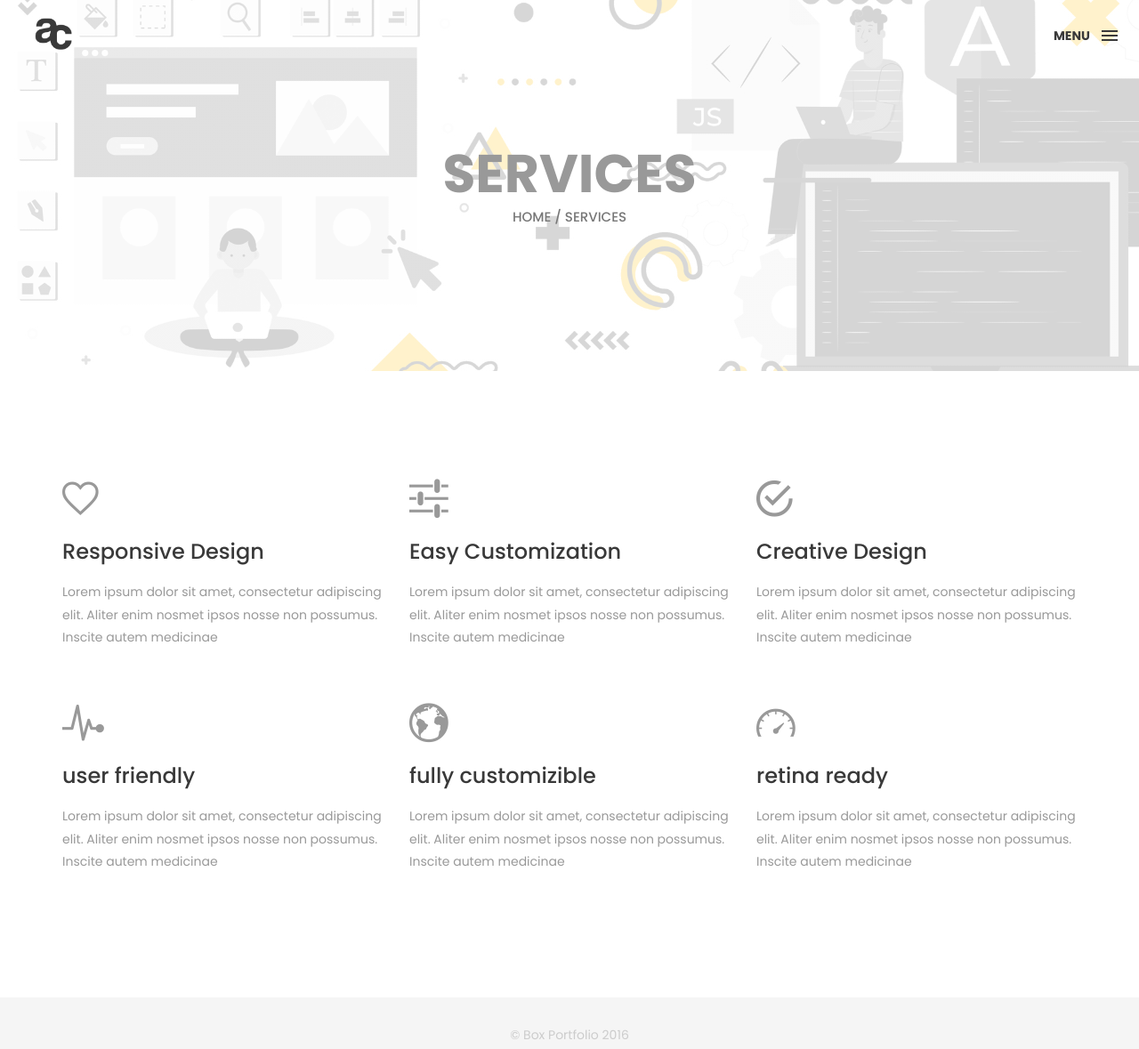
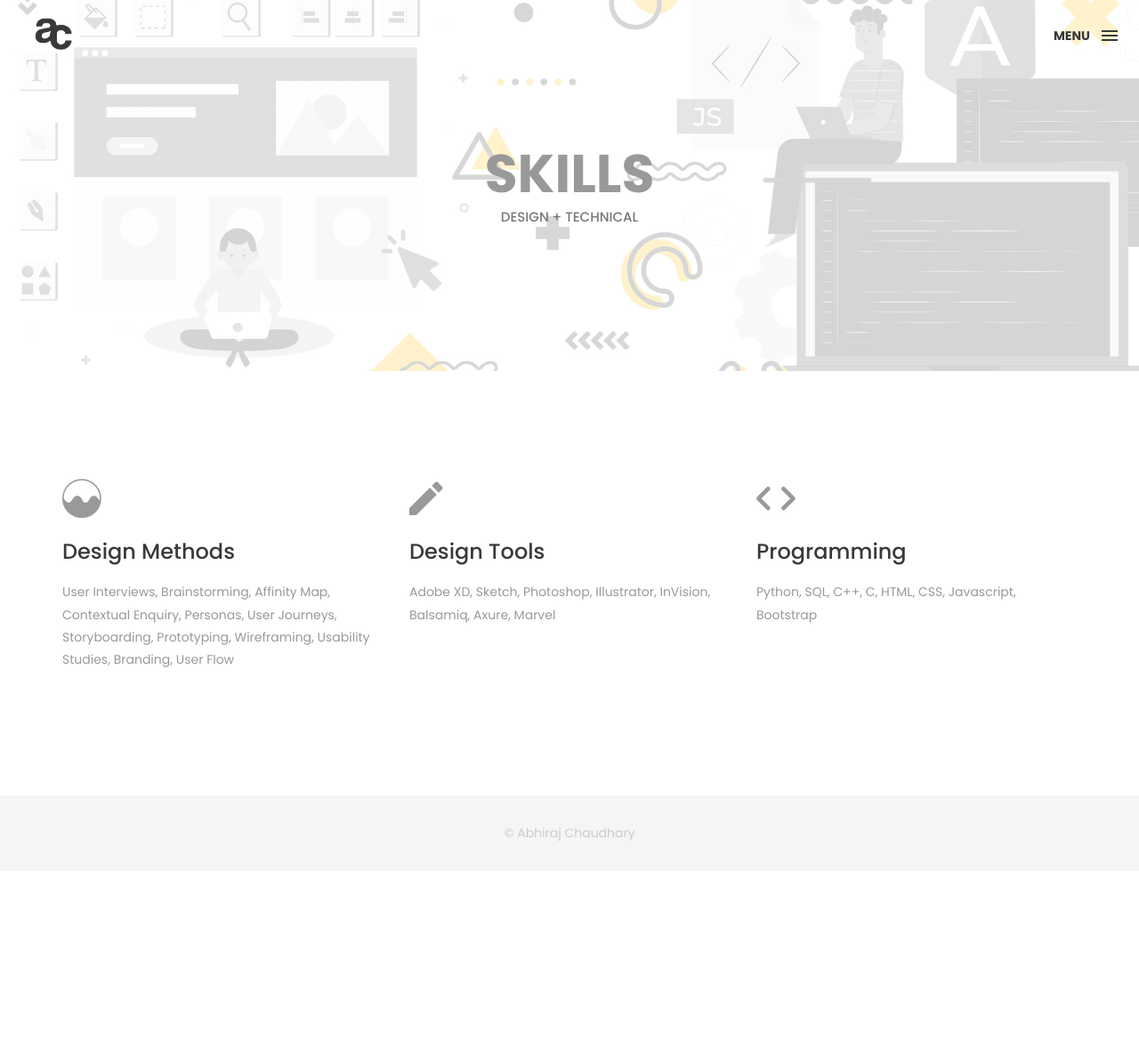
Before and after one commit to abhirajchaudhary/abhirajchaudhary, a plain HTML site: page services.html in a window 1280 px wide. Shown: the whole page at 89% size. After the commit the page ends 979 px from the top, so only its background shows below. Drawn offline with Linux system fonts and the light colour scheme; files whose address does not match are found by name.

Commit message:
Socialchanges

```diff
--- a/services.html
+++ b/services.html
@@ -6,7 +6,7 @@
     <meta http-equiv="X-UA-Compatible" content="IE=edge">
     <meta name="viewport" content="width=device-width, initial-scale=1">
     <!-- The above 3 meta tags *must* come first in the head; any other head content must come *after* these tags -->
-    <title>Box personal portfolio Template</title>
+    <title>Abhiraj Chaudhary</title>
     <link rel="icon" href="img/fav.png" type="image/x-icon">
 
     <!-- Bootstrap -->
@@ -63,14 +63,15 @@
                 <li><a href="index.html">Home</a> </li>
                 <li><a href="about.html">About me</a></li>
                 <li><a href="portfolio.html">portfolio</a></li>
-                <li><a href="services.html">Skills & Achievments</a><i class="ion-ios-circle-filled color"></i></li>
+                <li><a href="services.html">Skills</a><i class="ion-ios-circle-filled color"></i></li>
                 <li><a href="https://drive.google.com/file/d/1PoOqkbeYWQKdYlGwM-uvzb7SSwb1c8yL/view?usp=sharing " target="_blank">Resume</a></li>
 
 
 
                 <li class="box-label">Follow me</li>
+                <li class="box-social"><a href="mailto:abhiraj1998@gmail.com"><i class="icon ion-email"></i></a></li>
 
-                <li class="box-social"><a href="hhttps://www.linkedin.com/in/abhirajdesign"><i class="ion-social-linkedin"></i></a></li>
+                <li class="box-social"><a href="https://www.linkedin.com/in/abhirajdesign"><i class="ion-social-linkedin"></i></a></li>
                 <li class="box-social"><a href="https://www.facebook.com/abhiraj.chaudhary.3"><i class="ion-social-facebook"></i></a></li>
             </ul>
         </nav>
@@ -79,8 +80,8 @@
 
     <!-- top bar -->
     <div class="top-bar">
-        <h1>services</h1>
-        <p><a href="#">Home</a> / Services</p>
+        <h1>Skills</h1>
+        <p><a href="#">Design + Technical</a></p>
     </div>
     <!-- end top bar -->
 
@@ -89,57 +90,32 @@
 
             <!-- service-box -->
             <div class="col-md-4 service-box">
-                <i class="ion-android-favorite-outline size-50"></i>
-                <h3>Responsive Design</h3>
+                <i class="icon icon ion-ios-analytics size-50"></i>
+                <h3>Design Methods</h3>
                 <div class="h-10"></div>
-                <p>Lorem ipsum dolor sit amet, consectetur adipiscing elit. Aliter enim nosmet ipsos nosse non possumus. Inscite autem medicinae </p>
+                <p>User Interviews, Brainstorming, Affinity Map, Contextual Enquiry, Personas, User Journeys, Storyboarding, Prototyping, Wireframing, Usability Studies, Branding, User Flow </p>
             </div>
             <!-- end service-box -->
 
             <!-- service-box -->
             <div class="col-md-4 service-box">
-                <i class="ion-android-options size-50"></i>
-                <h3>Easy Customization</h3>
+                <i class="icon ion-android-create size-50"></i>
+                <h3>Design Tools</h3>
                 <div class="h-10"></div>
-                <p>Lorem ipsum dolor sit amet, consectetur adipiscing elit. Aliter enim nosmet ipsos nosse non possumus. Inscite autem medicinae </p>
+                <p>Adobe XD, Sketch, Photoshop, Illustrator, InVision, Balsamiq, Axure, Marvel </p>
             </div>
             <!-- end service-box -->
 
             <!-- service-box -->
             <div class="col-md-4  service-box">
-                <i class="ion-android-checkmark-circle size-50"></i>
-                <h3>Creative Design</h3>
+                <i class="icon ion-code size-50"></i>
+                <h3>Programming</h3>
                 <div class="h-10"></div>
-                <p>Lorem ipsum dolor sit amet, consectetur adipiscing elit. Aliter enim nosmet ipsos nosse non possumus. Inscite autem medicinae </p>
+                <p>Python, SQL, C++, C, HTML, CSS, Javascript, Bootstrap </p>
             </div>
             <!-- end service-box -->
 
-            <!-- service-box -->
-            <div class="col-md-4  service-box">
-                <i class="ion-ios-pulse-strong size-50"></i>
-                <h3>user friendly</h3>
-                <div class="h-10"></div>
-                <p>Lorem ipsum dolor sit amet, consectetur adipiscing elit. Aliter enim nosmet ipsos nosse non possumus. Inscite autem medicinae </p>
-            </div>
-            <!-- end service-box -->
 
-            <!-- service-box -->
-            <div class="col-md-4  service-box">
-                <i class="ion-earth size-50"></i>
-                <h3>fully customizible</h3>
-                <div class="h-10"></div>
-                <p>Lorem ipsum dolor sit amet, consectetur adipiscing elit. Aliter enim nosmet ipsos nosse non possumus. Inscite autem medicinae </p>
-            </div>
-            <!-- end service-box -->
-
-            <!-- service-box -->
-            <div class="col-md-4  service-box">
-                <i class="ion-speedometer size-50"></i>
-                <h3>retina ready</h3>
-                <div class="h-10"></div>
-                <p>Lorem ipsum dolor sit amet, consectetur adipiscing elit. Aliter enim nosmet ipsos nosse non possumus. Inscite autem medicinae </p>
-            </div>
-            <!-- end service-box -->
 
         </div>
     </div>
@@ -148,7 +124,7 @@
     <!-- footer -->
     <footer>
         <div class="container-fluid">
-            <p class="copyright">© Box Portfolio 2016</p>
+            <p class="copyright">© Abhiraj Chaudhary</p>
         </div>
     </footer>
     <!-- end footer -->
```
Also changed, not shown: about.html (+3 -3 lines), index.html (+3 -3 lines), portfolio.html (+3 -3 lines), single-project.1.html (+1 -1 lines), single-project.2.html (+3 -2 lines), single-project.3.html (+3 -2 lines), single-project.4.html (+3 -2 lines), single-project.5.html (+3 -2 lines), single-project.6.html (+3 -2 lines), single-project.html (+3 -2 lines).
